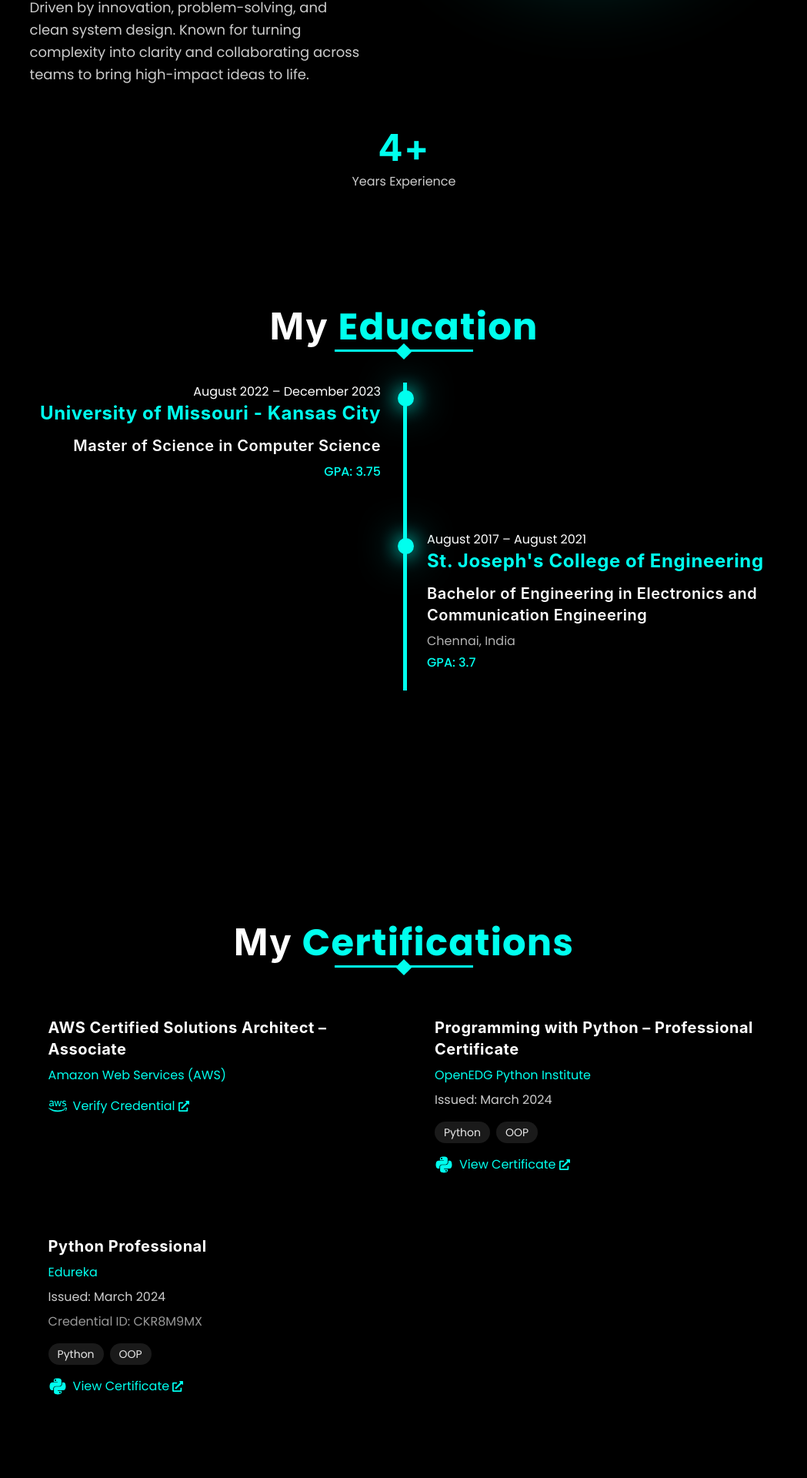
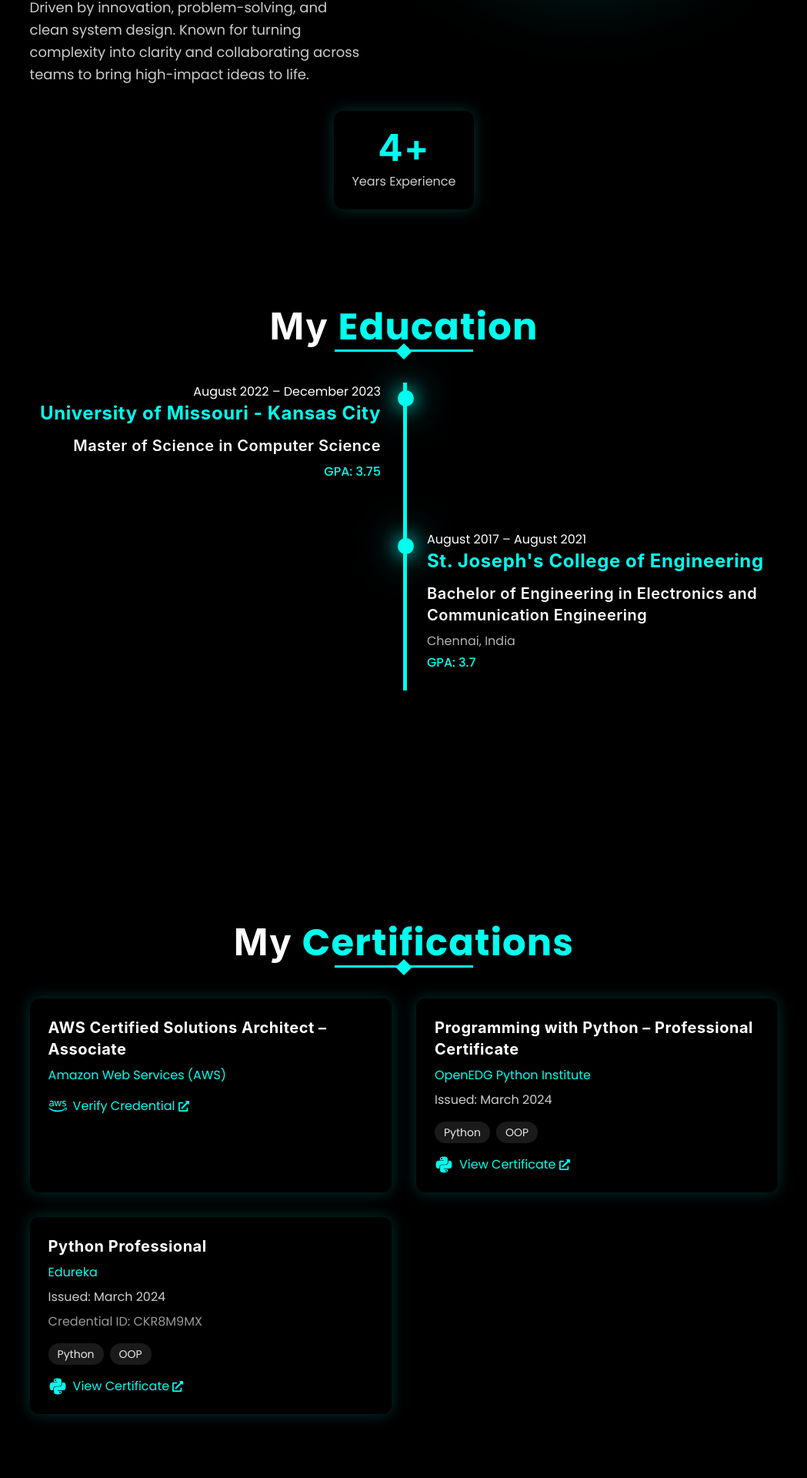
Before and after one commit to saicharankarasala/Portfolio, a React (Vite) app: page / in a window 1280 px wide. Shown: the part 1532-3452 px from the top of the page at 77% size, without its empty margins (115-1164 px from the left). Built offline with nearby package versions, Linux system fonts and the light colour scheme.

Commit message:
Style: Enhance all card styles with glowing border and hover effects

```diff
--- a/src/index.css
+++ b/src/index.css
@@ -207,11 +207,13 @@
   .card {
     @apply bg-black/20 backdrop-blur-sm rounded-xl p-8
            border-2 border-[rgb(0,255,238)] relative overflow-hidden cursor-pointer
-           shadow-[0_0_10px_var(--main-color)] transition-all duration-300;
+           shadow-[0_0_20px_rgba(0,255,238,0.2)] transition-all duration-300
+           hover:shadow-[0_0_30px_rgba(0,255,238,0.3)]
+           hover:border-[rgb(0,255,238,0.8)];
   }
 
   .card:hover {
-    @apply transform scale-105 shadow-[0_0_25px_var(--main-color)];
+    @apply transform scale-105;
   }
 
   /* Text Animation */
@@ -301,11 +303,13 @@
   .project-card {
     @apply bg-black/20 backdrop-blur-sm rounded-xl p-8
            border-2 border-[rgb(0,255,238)] relative overflow-hidden
-           transition-all duration-300;
+           shadow-[0_0_20px_rgba(0,255,238,0.2)] transition-all duration-300
+           hover:shadow-[0_0_30px_rgba(0,255,238,0.3)]
+           hover:border-[rgb(0,255,238,0.8)];
   }
 
   .project-card:hover {
-    @apply scale-105 shadow-[0_0_25px_var(--main-color)];
+    @apply scale-105;
   }
 
   .project-card::before {
@@ -538,8 +542,9 @@
   .stat-box {
     @apply bg-black/20 backdrop-blur-sm rounded-xl p-6
            border-2 border-[rgb(0,255,238)] text-center
-           transition-all duration-300 hover:scale-105
-           hover:shadow-[0_0_25px_var(--main-color)];
+           shadow-[0_0_20px_rgba(0,255,238,0.2)] transition-all duration-300 hover:scale-105
+           hover:shadow-[0_0_30px_rgba(0,255,238,0.3)]
+           hover:border-[rgb(0,255,238,0.8)];
   }
 
   .stat-box h3 {
@@ -879,11 +884,13 @@
   .certification-card {
     @apply bg-black/20 backdrop-blur-sm rounded-xl p-6
            border-2 border-[rgb(0,255,238)] relative overflow-hidden
-           transition-all duration-300;
+           shadow-[0_0_20px_rgba(0,255,238,0.2)] transition-all duration-300
+           hover:shadow-[0_0_30px_rgba(0,255,238,0.3)]
+           hover:border-[rgb(0,255,238,0.8)];
   }
 
   .certification-card:hover {
-    @apply scale-105 shadow-[0_0_25px_var(--main-color)];
+    @apply scale-105;
   }
 
   .certification-card::before {
```
